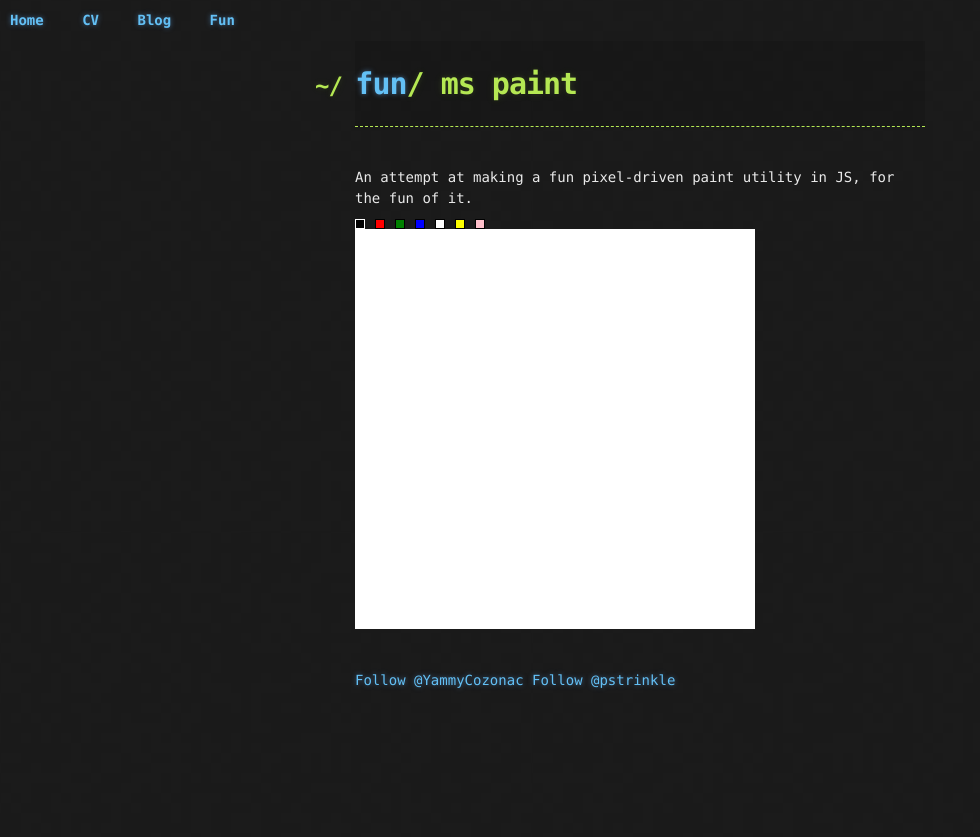
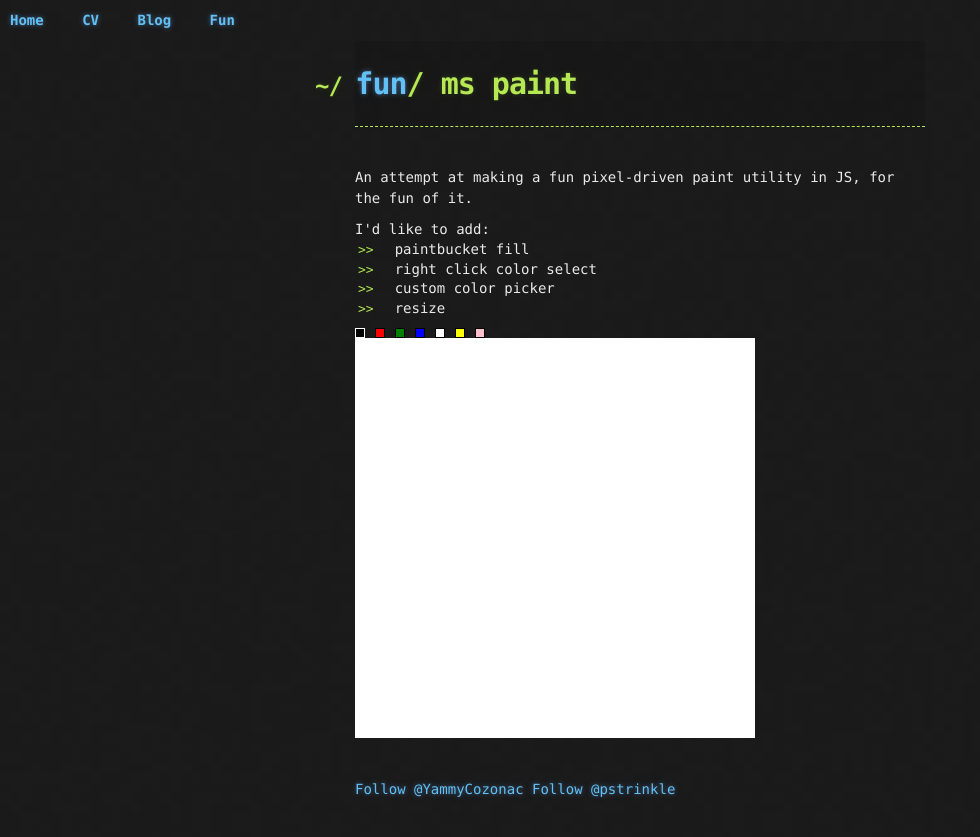
Before and after one commit to pstrinkle/pstrinkle.github.io, a Jekyll site: the page built from fun/mspaint.html, in a window 1280 px wide. Shown: the top 837 px of the page, without its empty margins (0-980 px from the left). Built offline with Jekyll 4.4.1, drawn with Linux system fonts in a browser that asks for light colours; nearby versions of some CDN libraries; comment, search, counter and statistics services are not loaded.

Commit message:
Update mspaint.html

```diff
--- a/fun/mspaint.html
+++ b/fun/mspaint.html
@@ -5,6 +5,14 @@
 <p>
 An attempt at making a fun pixel-driven paint utility in JS, for the fun of it.
 </p>
+
+I'd like to add:
+<ul>
+  <li>paintbucket fill</li>
+  <li>right click color select</li>
+  <li>custom color picker</li>
+  <li>resize</li>
+</ul>
 
 <div id='pen_box' style='display:block;clear:both;'>
   <!-- could use a class to simplify. -->
```
